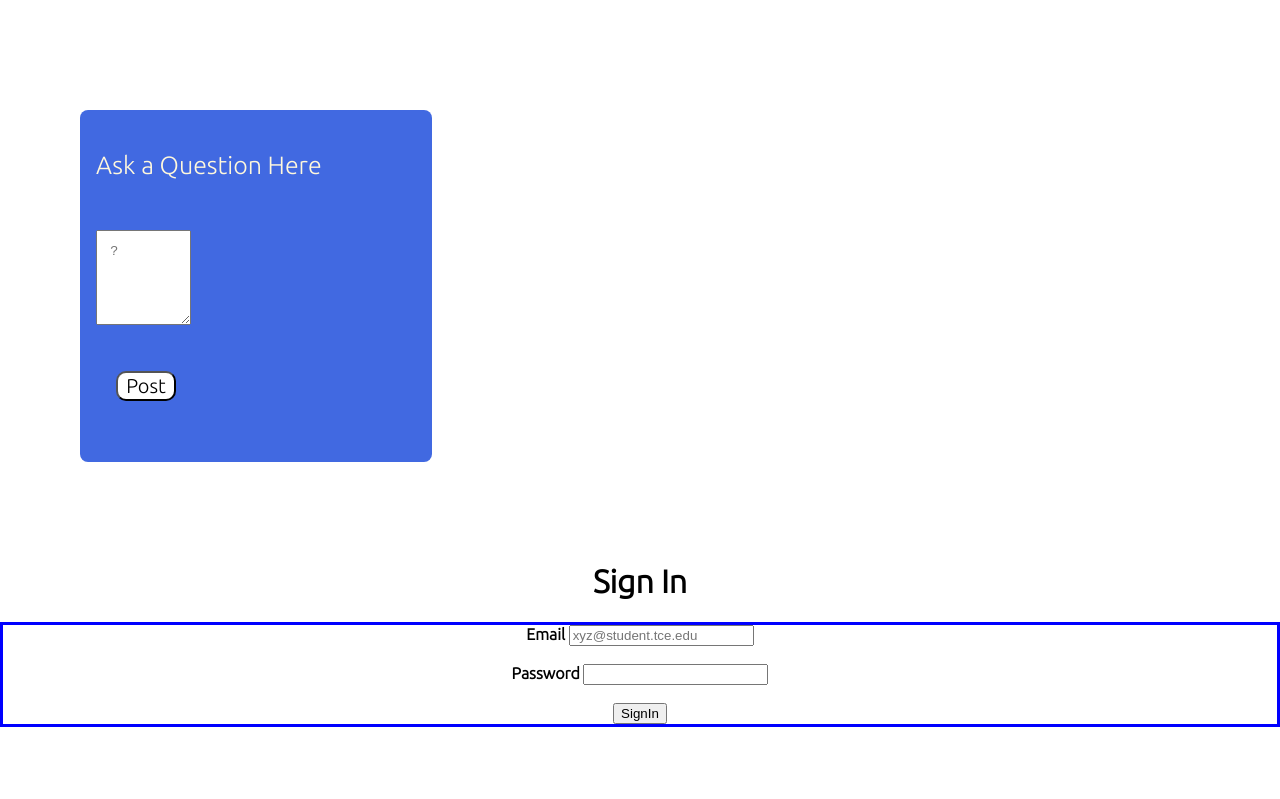
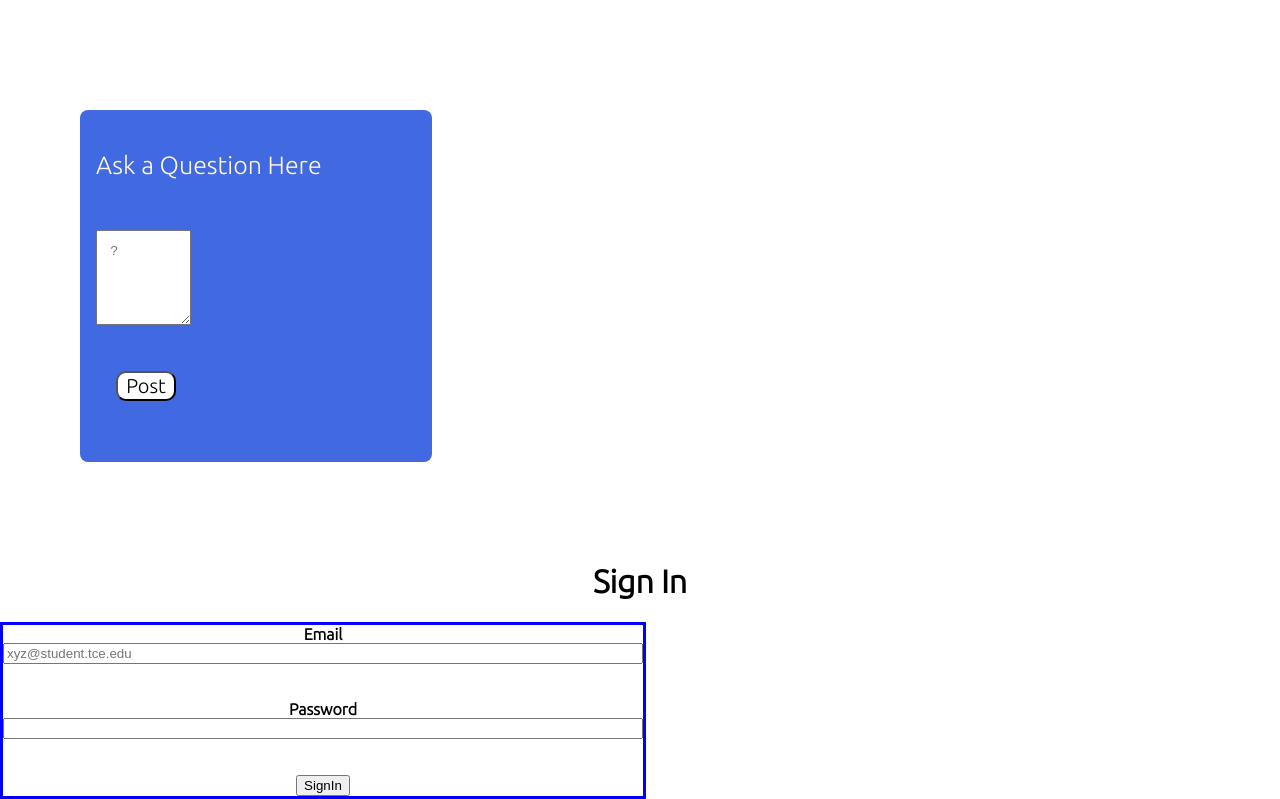
Before and after one commit to abishek-joshua/QnA, a React (Create React App) app: page / in a window 1280 px wide. Shown: the part 668-1467 px from the top of the page. Before the commit the page ends 1395 px from the top, so only its background shows below. Built offline with nearby package versions, Linux system fonts and the light colour scheme.

Commit message:
CSS is a draaag

```diff
--- a/package.json
+++ b/package.json
@@ -3,6 +3,9 @@
   "version": "0.1.0",
   "private": true,
   "dependencies": {
+    "@emotion/react": "^11.4.1",
+    "@emotion/styled": "^11.3.0",
+    "@mui/material": "^5.0.0",
     "@testing-library/jest-dom": "^5.14.1",
     "@testing-library/react": "^11.2.7",
     "@testing-library/user-event": "^12.8.3",
--- a/src/Components/SignIn/SignIn.css
+++ b/src/Components/SignIn/SignIn.css
@@ -3,6 +3,9 @@
 }
 
 .formDetails {
+    align-items: center;
+    display: grid;
     border-style: solid;
     border-color: blue;
+    width: 50%;
 }
```
Also changed, not shown: 1 other file (tests, documents, lock files or other folders).
